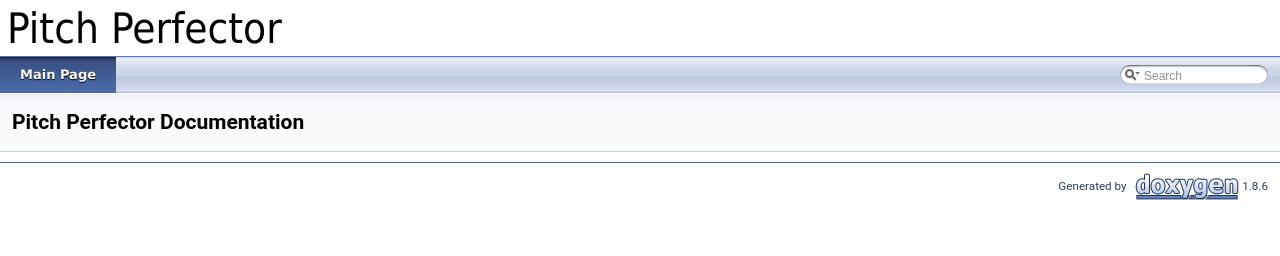
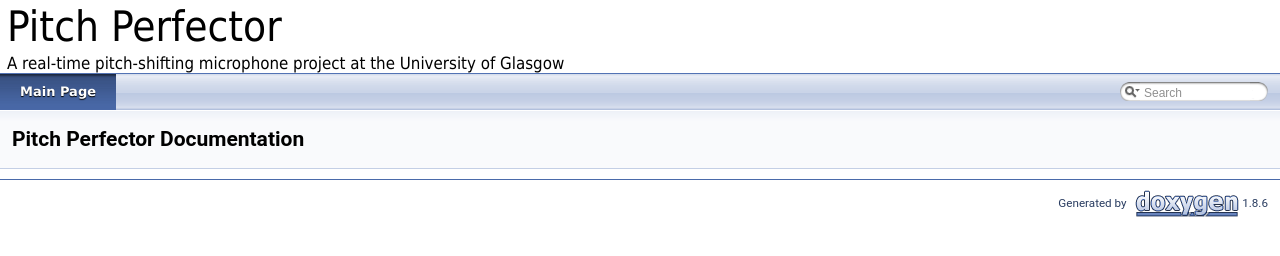
Before and after one commit to a2198699s/pitch-perfector, a plain HTML site: page html/index.html in a window 1280 px wide. Drawn offline with Linux system fonts and the light colour scheme.

Commit message:
Deploy code docs to GitHub Pages Travis build: 45
Commit: b5199509dba79cede69c9560178e4605cea4fc0e

```diff
--- a/html/index.html
+++ b/html/index.html
@@ -24,6 +24,7 @@
   <td style="padding-left: 0.5em;">
    <div id="projectname">Pitch Perfector
    </div>
+   <div id="projectbrief">A real-time pitch-shifting microphone project at the University of Glasgow</div>
   </td>
  </tr>
  </tbody>
```
Also changed, not shown: 2 other files.
